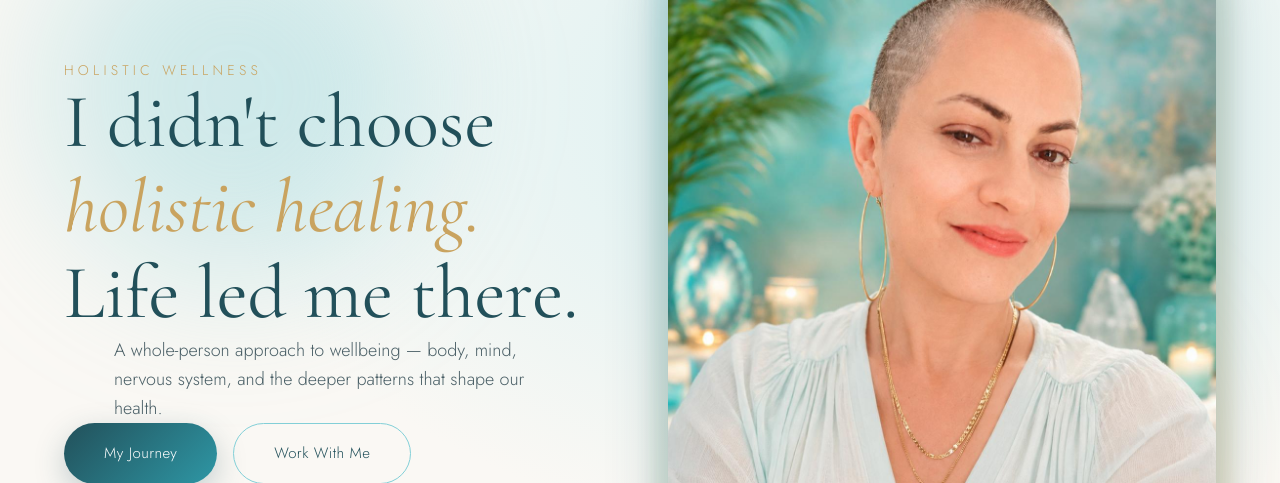
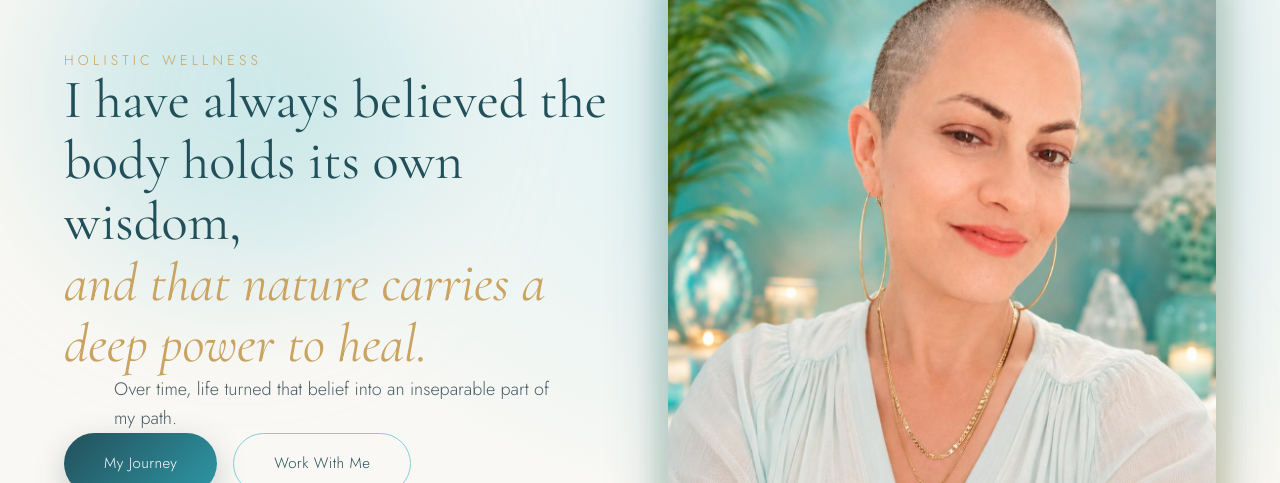
Before and after one commit to SB0LTD/ela, a React (Vite) app: page / in a window 1280 px wide. Shown: the part 128-611 px from the top of the page. Built offline with nearby package versions, Linux system fonts and the light colour scheme; no server answers; a web font is replaced by a local one.

Commit message:
content: new hero headline (body wisdom + nature) across EN/HE/RU, unified hero type scale

```diff
--- a/src/i18n/locales/en.ts
+++ b/src/i18n/locales/en.ts
@@ -9,10 +9,10 @@ export const en = {
   },
   hero: {
     eyebrow: "Holistic Wellness",
-    title1: "I didn't choose",
-    title2: "holistic healing.",
-    title3: "Life led me there.",
-    subtitle: "A whole-person approach to wellbeing — body, mind, nervous system, and the deeper patterns that shape our health.",
+    title1: "I have always believed the body holds its own wisdom,",
+    title2: "and that nature carries a deep power to heal.",
+    title3: "",
+    subtitle: "Over time, life turned that belief into an inseparable part of my path.",
     ctaJourney: "My Journey",
     ctaWork: "Work With Me",
   },
--- a/src/i18n/locales/ru.ts
+++ b/src/i18n/locales/ru.ts
@@ -11,10 +11,10 @@ export const ru: Translation = {
   },
   hero: {
     eyebrow: "Холистическое здоровье",
-    title1: "Я не выбирала",
-    title2: "холистическое исцеление.",
-    title3: "Жизнь привела меня к нему.",
-    subtitle: "Целостный подход к благополучию — тело, ум, нервная система и те глубинные закономерности, что формируют наше здоровье.",
+    title1: "Я всегда верила, что у тела есть своя мудрость,",
+    title2: "а природа несёт в себе глубокую силу исцеления.",
+    title3: "",
+    subtitle: "Со временем жизнь превратила эту веру в неотъемлемую часть моего пути.",
     ctaJourney: "Мой путь",
     ctaWork: "Работать со мной",
   },
--- a/src/pages/HomePage.tsx
+++ b/src/pages/HomePage.tsx
@@ -44,7 +44,7 @@ export function HomePage() {
               className="text-xs sm:text-sm tracking-[0.25em] sm:tracking-[0.3em] uppercase mb-5 sm:mb-6" style={{ color: "#c9a35f" }}>
               {t("hero.eyebrow")}
             </motion.p>
-            <h1 className="font-serif leading-[1.15] md:leading-[1.12] mb-6 md:mb-8" style={{ color: "#22505a", fontSize: lang === "he" ? "clamp(1.9rem, 5.5vw, 3.4rem)" : "clamp(2.25rem, 8vw, 4.75rem)" }}>
+            <h1 className="font-serif leading-[1.15] md:leading-[1.12] mb-6 md:mb-8" style={{ color: "#22505a", fontSize: "clamp(1.9rem, 5.2vw, 3.4rem)" }}>
               {t("hero.title1")}
               <br />
               <span style={{ fontStyle: "italic", color: "#c9a35f" }}>{t("hero.title2")}</span>
```
Also changed, not shown: 1 other file (tests, documents, lock files or other folders).
